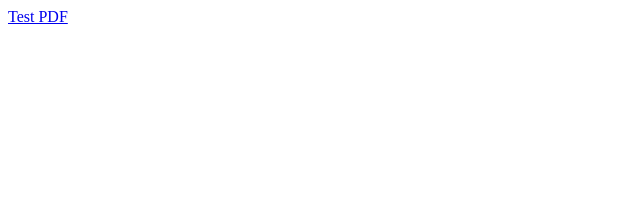
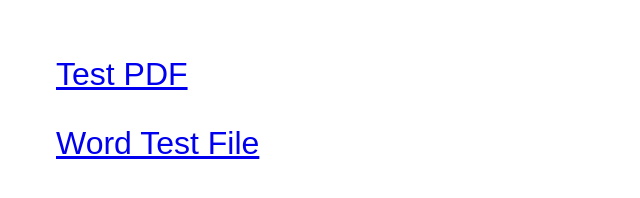
Before and after one commit to cynthiateeters/pdf-test, a plain HTML site: page index.html in a window 1280 px wide. Shown: the whole page, without its empty margins (0-640 px from the left). Drawn offline with Linux system fonts and the light colour scheme.

Commit message:
Add docx

```diff
--- a/index.html
+++ b/index.html
@@ -6,10 +6,24 @@
   <meta name="viewport" content="width=device-width, initial-scale=1.0">
   <title>Document</title>
 </head>
+<style>
+  body {
+    display: grid;
+    gap: 2rem;
+    padding: 3rem;
+    font-size: 2rem;
+    font-family: sans-serif;
+  }
+
+  hr {
+    max-width: 60ch;
+  }
+</style>
 
 <body>
   <a href="https://coruscating-chaja-9d4526.netlify.app/test.pdf" target="_blank">Test
     PDF</a>
+  <a href="https://coruscating-chaja-9d4526.netlify.app/word-test-file.docx" target="_blank">Word Test File</a>
 
   <!-- https://github.com/cynthiateeters/pdf-test/blob/f5c5b41e97e3fb516ea1bb78873ffc0d8fc68c20/Test.pdf -->
 </body>
```
Also changed, not shown: 1 other file.
